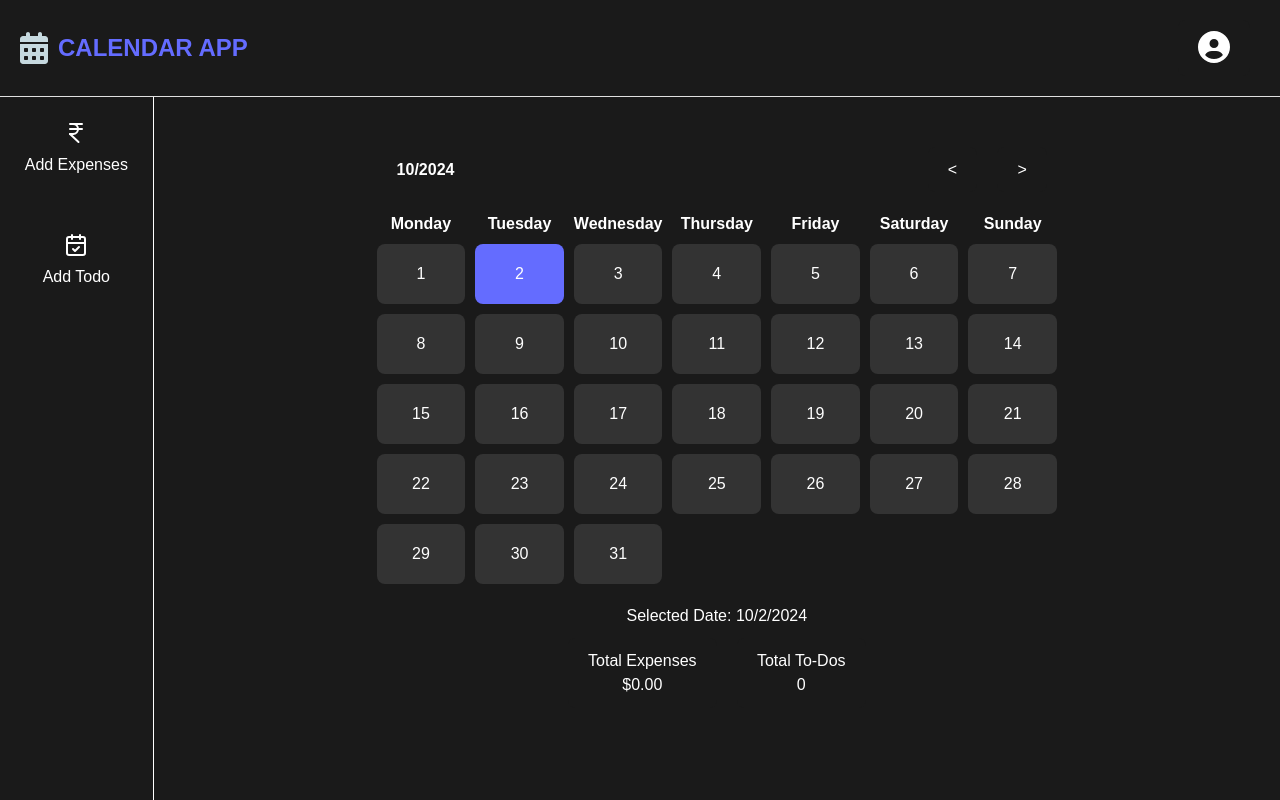
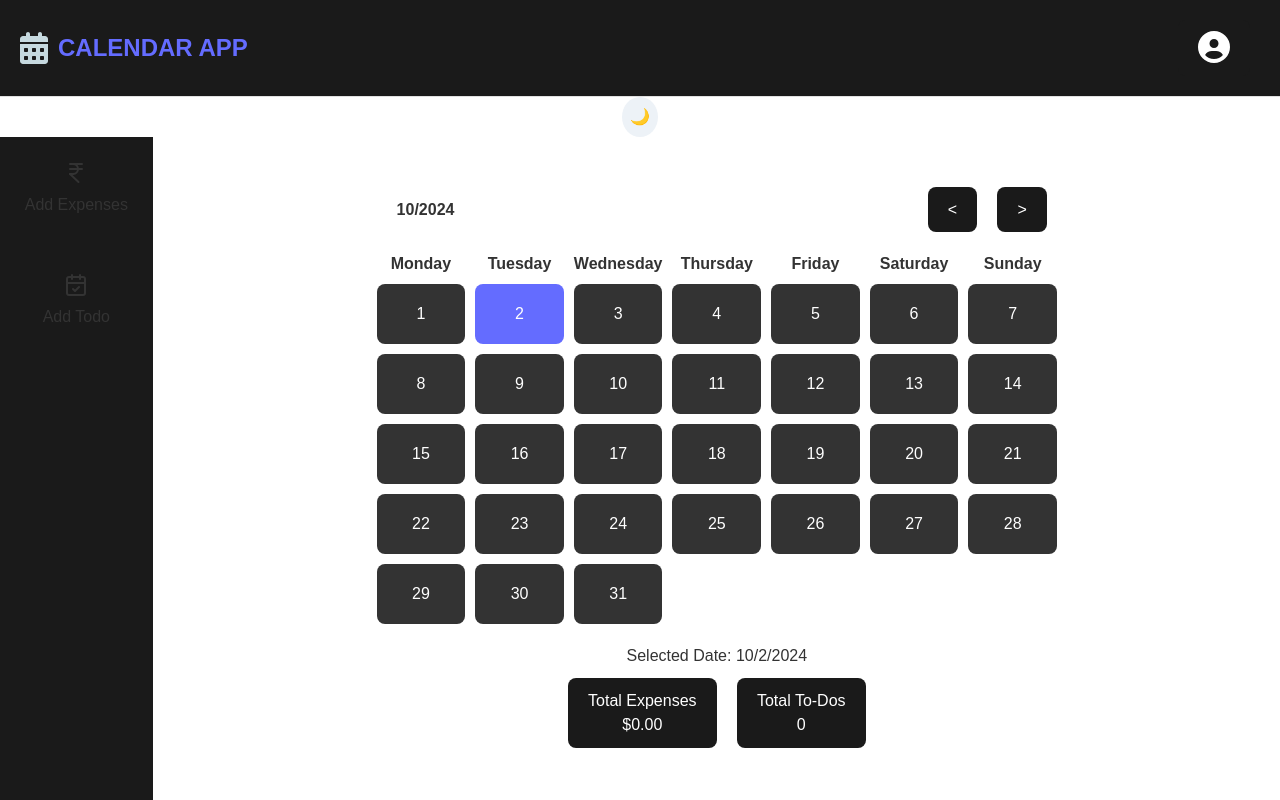
Before and after one commit to divyansh-2005/my-calendar-app, a React (Vite) app in the folder FRONTEND/: page / in a window 1280 px wide. Shown: the top 800 px of the page. Built offline with nearby package versions, Linux system fonts and the light colour scheme; no server answers.

Commit message:
added dark mode light mode toggle button

```diff
--- a/FRONTEND/src/App.jsx
+++ b/FRONTEND/src/App.jsx
@@ -1,4 +1,4 @@
-import { useState } from 'react';
+import { useState, useEffect } from 'react';
 import { BrowserRouter as Router, Route, Routes } from 'react-router-dom';
 import './App.css';
 import Navbar from './components/Navbar';
@@ -12,22 +12,37 @@ import { AuthProvider } from './utils/AuthContext';
 import UserProfile from './pages/UserProfile';
 import AboutUsPage from './pages/AboutUsPage';
 import ContactUsPage from './pages/ContactUs';
+import ThemeToggle from './components/themetoggle.jsx';
 
 const App = () => {
   const [selectedDate, setSelectedDate] = useState(new Date());
   const [expenses, setExpenses] = useState([]);
   const [todos, setTodos] = useState([]);
   const [totalExpense, setTotalExpense] = useState(0);
+  const [darkMode, setDarkMode] = useState(false);
 
   const handleDateClick = (date) => {
     setSelectedDate(date);
   };
 
+  const toggleDarkMode = () => {
+    setDarkMode(!darkMode);
+  };
+
+  useEffect(() => {
+    if (darkMode) {
+      document.documentElement.classList.add('dark');
+    } else {
+      document.documentElement.classList.remove('dark');
+    }
+  }, [darkMode]);
+
   return (
     <AuthProvider>
       <Router>
-      <div className="App">
+        <div className={`App ${darkMode ? 'dark' : ''}`}>
           <Navbar />
+          <ThemeToggle darkMode={darkMode} toggleDarkMode={toggleDarkMode} />
           <main>
           <Routes>
             <Route
--- /dev/null
+++ b/FRONTEND/src/components/themetoggle.jsx
@@ -0,0 +1,21 @@
+import React from 'react';
+
+const ThemeToggle = ({ darkMode, toggleDarkMode }) => {
+  return (
+    <button
+      onClick={toggleDarkMode}
+      style={{
+        padding: '8px',
+        borderRadius: '50%',
+        backgroundColor: darkMode ? '#4a5568' : '#edf2f7',
+        color: darkMode ? '#ffffff' : '#1a202c',
+        border: 'none',
+        cursor: 'pointer',
+      }}
+    >
+      {darkMode ? '☀️' : '🌙'}
+    </button>
+  );
+};
+
+export default ThemeToggle;
--- a/FRONTEND/src/index.css
+++ b/FRONTEND/src/index.css
@@ -69,3 +69,18 @@ button:focus-visible {
     background-color: #f9f9f9;
   }
 }*/
+
+:root {
+  --bg-color: #ffffff;
+  --text-color: #333333;
+}
+
+.dark {
+  --bg-color: #1a1a1a;
+  --text-color: #ffffff;
+}
+
+body {
+  background-color: var(--bg-color);
+  color: var(--text-color);
+}
```
Lines whose indentation alone changed are shown as unchanged.
